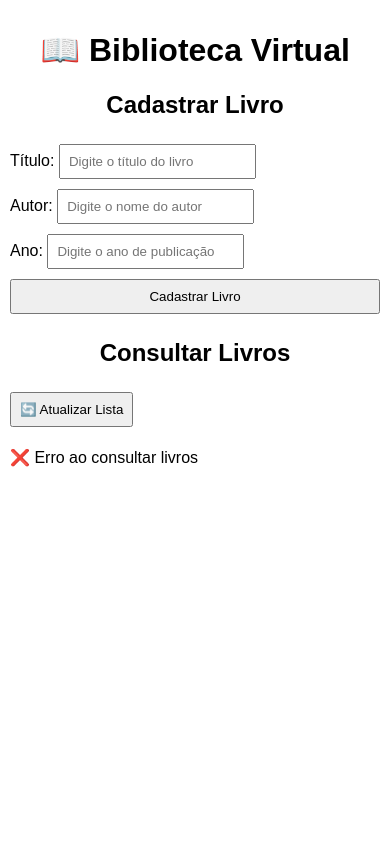
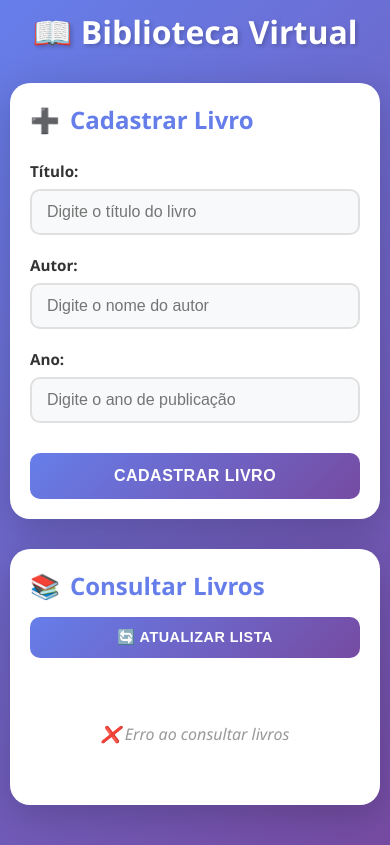
Before and after one commit to PaimJv/sistema-distribuido-biblioteca, a plain HTML site: page frontend/index.html in a window 390 px wide. Drawn offline with Linux system fonts and the light colour scheme; no server answers.

Commit message:
ALTERACAO CSS

```diff
--- a/frontend/styles.css
+++ b/frontend/styles.css
@@ -1,7 +1,284 @@
-body { font-family: Arial, sans-serif; max-width: 800px; margin: 0 auto; padding: 20px; }
-h1, h2 { text-align: center; }
-form { display: flex; flex-direction: column; }
-input, button { margin: 5px 0; padding: 8px; }
-ul { list-style: none; padding: 0; }
-li { border: 1px solid #ddd; padding: 10px; margin: 5px 0; }
-@media (max-width: 600px) { body { padding: 10px; } }
+* {
+    margin: 0;
+    padding: 0;
+    box-sizing: border-box;
+}
+
+body {
+    font-family: 'Segoe UI', Tahoma, Geneva, Verdana, sans-serif;
+    background: linear-gradient(135deg, #667eea 0%, #764ba2 100%);
+    min-height: 100vh;
+    padding: 20px;
+}
+
+.container {
+    max-width: 900px;
+    margin: 0 auto;
+}
+
+h1 {
+    text-align: center;
+    color: white;
+    font-size: 2.5rem;
+    margin-bottom: 40px;
+    text-shadow: 2px 2px 4px rgba(0,0,0,0.2);
+    animation: fadeInDown 0.6s ease;
+}
+
+@keyframes fadeInDown {
+    from {
+        opacity: 0;
+        transform: translateY(-20px);
+    }
+    to {
+        opacity: 1;
+        transform: translateY(0);
+    }
+}
+
+section {
+    background: white;
+    border-radius: 20px;
+    padding: 30px;
+    margin-bottom: 30px;
+    box-shadow: 0 10px 40px rgba(0,0,0,0.2);
+    animation: fadeInUp 0.6s ease;
+}
+
+@keyframes fadeInUp {
+    from {
+        opacity: 0;
+        transform: translateY(20px);
+    }
+    to {
+        opacity: 1;
+        transform: translateY(0);
+    }
+}
+
+h2 {
+    color: #667eea;
+    font-size: 1.8rem;
+    margin-bottom: 25px;
+    display: flex;
+    align-items: center;
+    gap: 10px;
+}
+
+h2::before {
+    content: '📚';
+    font-size: 1.5rem;
+}
+
+#cadastro h2::before {
+    content: '➕';
+}
+
+form {
+    display: flex;
+    flex-direction: column;
+    gap: 20px;
+}
+
+.form-group {
+    display: flex;
+    flex-direction: column;
+    gap: 8px;
+}
+
+label {
+    color: #333;
+    font-weight: 600;
+    font-size: 0.95rem;
+}
+
+input {
+    padding: 12px 15px;
+    border: 2px solid #e0e0e0;
+    border-radius: 10px;
+    font-size: 1rem;
+    transition: all 0.3s ease;
+    background: #f8f9fa;
+}
+
+input:focus {
+    outline: none;
+    border-color: #667eea;
+    background: white;
+    transform: translateY(-2px);
+    box-shadow: 0 4px 12px rgba(102, 126, 234, 0.2);
+}
+
+button {
+    padding: 14px 28px;
+    border: none;
+    border-radius: 10px;
+    font-size: 1rem;
+    font-weight: 600;
+    cursor: pointer;
+    transition: all 0.3s ease;
+    text-transform: uppercase;
+    letter-spacing: 0.5px;
+}
+
+button[type="submit"] {
+    background: linear-gradient(135deg, #667eea 0%, #764ba2 100%);
+    color: white;
+    margin-top: 10px;
+}
+
+button[type="submit"]:hover {
+    transform: translateY(-2px);
+    box-shadow: 0 6px 20px rgba(102, 126, 234, 0.4);
+}
+
+button[type="submit"]:active {
+    transform: translateY(0);
+}
+
+.consulta-header {
+    display: flex;
+    justify-content: space-between;
+    align-items: center;
+    margin-bottom: 25px;
+    flex-wrap: wrap;
+    gap: 15px;
+}
+
+.consulta-header h2 {
+    margin-bottom: 0;
+}
+
+#btn-consultar {
+    background: linear-gradient(135deg, #667eea 0%, #764ba2 100%);
+    color: white;
+    padding: 12px 24px;
+    font-size: 0.9rem;
+}
+
+#btn-consultar:hover {
+    transform: translateY(-2px);
+    box-shadow: 0 6px 20px rgba(102, 126, 234, 0.4);
+}
+
+ul {
+    list-style: none;
+    display: grid;
+    gap: 15px;
+}
+
+li {
+    background: linear-gradient(135deg, #f8f9fa 0%, #e9ecef 100%);
+    padding: 20px;
+    border-radius: 12px;
+    border-left: 5px solid #667eea;
+    transition: all 0.3s ease;
+    animation: slideIn 0.4s ease;
+}
+
+@keyframes slideIn {
+    from {
+        opacity: 0;
+        transform: translateX(-20px);
+    }
+    to {
+        opacity: 1;
+        transform: translateX(0);
+    }
+}
+
+li:hover {
+    transform: translateX(5px);
+    box-shadow: 0 4px 15px rgba(0,0,0,0.1);
+    background: white;
+}
+
+li strong {
+    color: #667eea;
+    font-size: 1.1rem;
+}
+
+li span {
+    color: #666;
+    font-size: 0.9rem;
+}
+
+.empty-state {
+    text-align: center;
+    padding: 40px;
+    color: #999;
+    font-style: italic;
+}
+
+.loading {
+    text-align: center;
+    padding: 20px;
+    color: #667eea;
+}
+
+@media (max-width: 600px) {
+    body {
+        padding: 10px;
+    }
+
+    h1 {
+        font-size: 2rem;
+        margin-bottom: 30px;
+    }
+
+    section {
+        padding: 20px;
+    }
+
+    h2 {
+        font-size: 1.5rem;
+    }
+
+    .consulta-header {
+        flex-direction: column;
+        align-items: flex-start;
+    }
+
+    #btn-consultar {
+        width: 100%;
+    }
+}
+
+.notification {
+    position: fixed;
+    top: 20px;
+    right: 20px;
+    padding: 16px 24px;
+    border-radius: 10px;
+    color: white;
+    font-weight: 600;
+    box-shadow: 0 4px 12px rgba(0,0,0,0.3);
+    animation: slideInRight 0.4s ease, fadeOut 0.4s ease 2.6s;
+    z-index: 1000;
+}
+
+.notification.success {
+    background: linear-gradient(135deg, #11998e 0%, #38ef7d 100%);
+}
+
+.notification.error {
+    background: linear-gradient(135deg, #eb3349 0%, #f45c43 100%);
+}
+
+@keyframes slideInRight {
+    from {
+        opacity: 0;
+        transform: translateX(100px);
+    }
+    to {
+        opacity: 1;
+        transform: translateX(0);
+    }
+}
+
+@keyframes fadeOut {
+    to {
+        opacity: 0;
+        transform: translateX(100px);
+    }
+}
```
